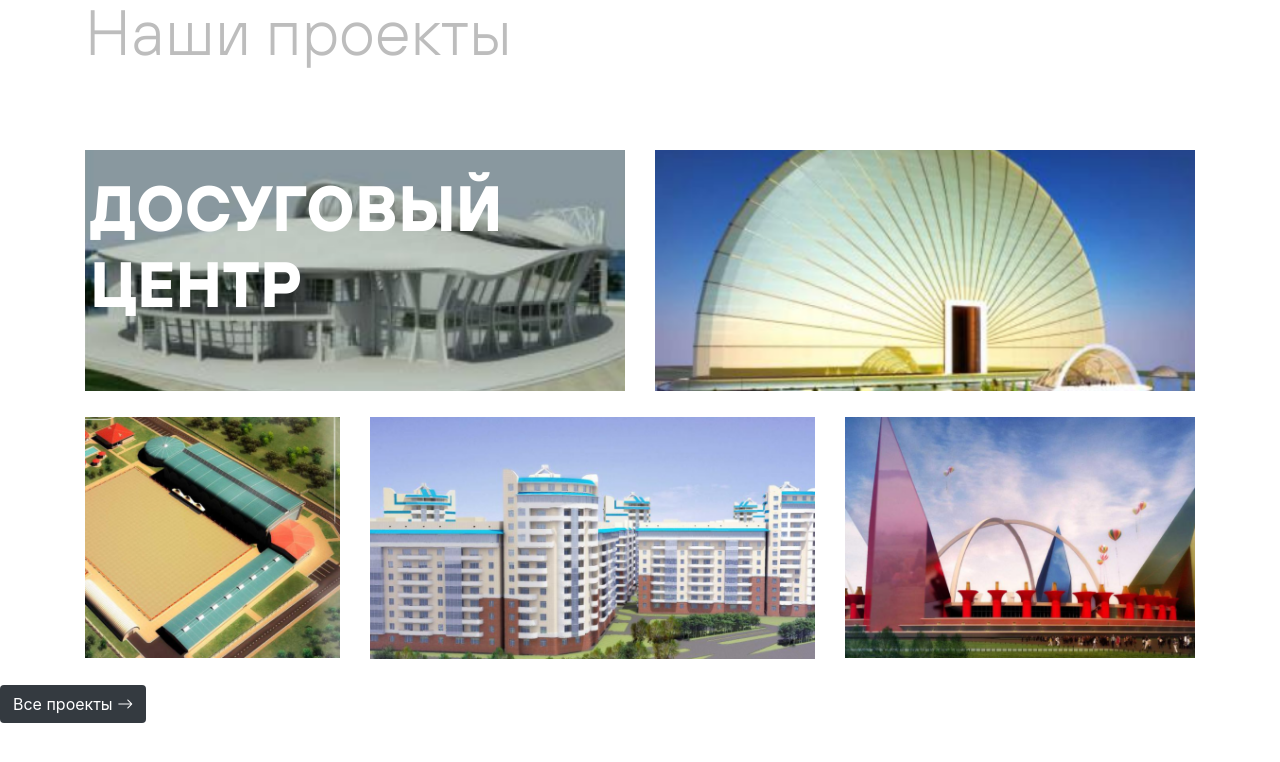
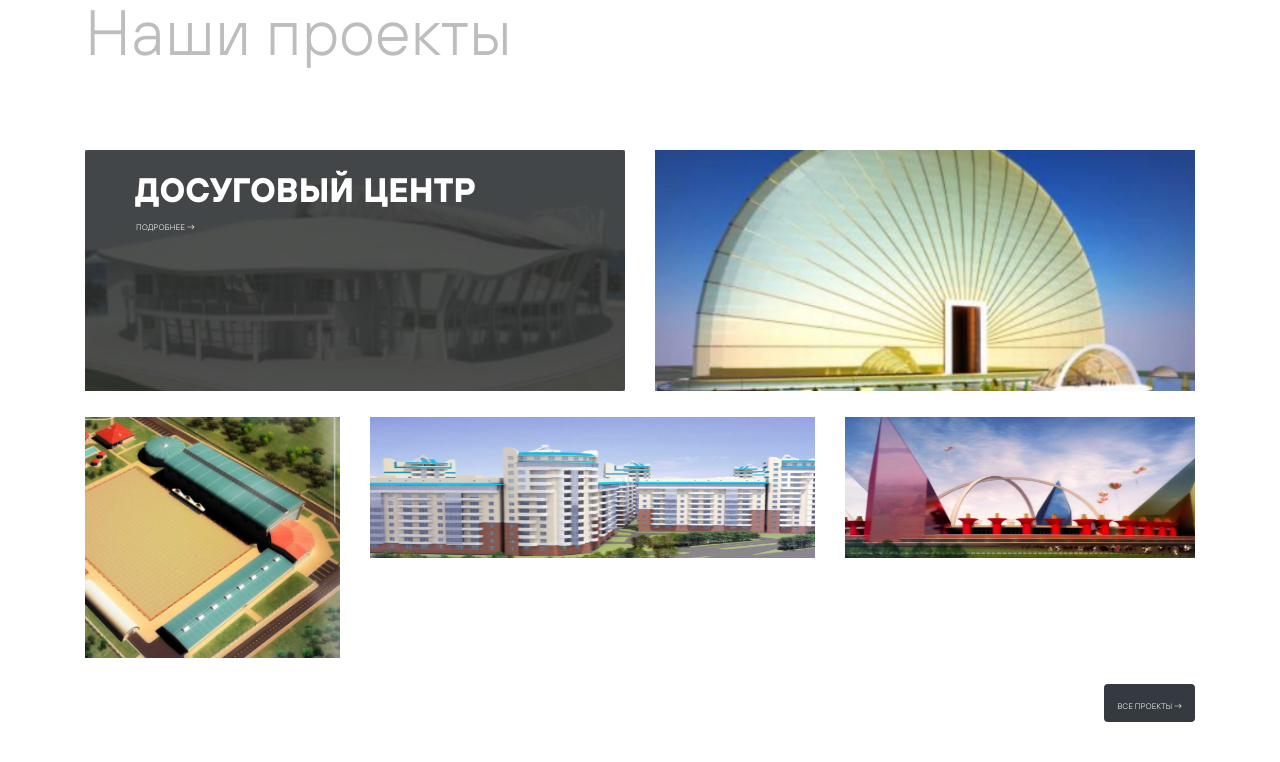
Before and after one commit to Sannetta/Digital-Project, a plain HTML site: page Наши проекты/ourproject.html in a window 1280 px wide. Drawn offline with nearby package versions, Linux system fonts and the light colour scheme; files whose address does not match are found by name.

Commit message:
доделала

```diff
--- a/Наши проекты/ourproject.html
+++ b/Наши проекты/ourproject.html
@@ -5,12 +5,10 @@
     <meta http-equiv="X-UA-Compatible" content="IE=edge" />
     <meta name="viewport" content="width=device-width, initial-scale=1.0" />
     <title>Document</title>
-    <link
-      rel="stylesheet"
+    <link rel="stylesheet"
       href="https://cdn.jsdelivr.net/npm/bootstrap@4.5.3/dist/css/bootstrap.min.css"
       integrity="sha384-TX8t27EcRE3e/ihU7zmQxVncDAy5uIKz4rEkgIXeMed4M0jlfIDPvg6uqKI2xXr2"
-      crossorigin="anonymous"
-    />
+      crossorigin="anonymous"/>
     <link
       rel="stylesheet"
       href="https://cdn.jsdelivr.net/npm/bootstrap-icons@1.5.0/font/bootstrap-icons.css"
@@ -43,16 +41,19 @@
             font-family: "TTHoves-Light";
             font-style: normal;
             font-weight: 300;
-        font-size: 4rem;
+            font-size: 64px;
             line-height: 64px;
             padding-bottom: 7%;
 
             color: rgba(189, 189, 189, 1);
           }
-
+          @media screen and (max-width: 600px) {
+          h1.card-text {
+        font-size: 10px;
+    }
+    }
 
           .marpad {
-
             padding-bottom: 26px;
           }
           .foto  {
@@ -62,28 +63,49 @@
 
           .your-style {
         font-family: "TTHoves-Bold";
-    font-weight: 700;
+        font-weight: 500;
         font-style: normal;
-    font-size: 4rem;
-   /* line-height: 4rem;*/
+        font-size: 34px;
         text-transform: uppercase;
           }
           .btn-link {
             text-decoration-line: none;
         color: white;
+        text-transform: uppercase;
+        font-family: "TTHoves-Light";
+        font-size: 8px;
+          }
+          .size {
+            padding-left: 50px;
+            background-color: rgba(51, 51, 51, 0.8);
+            margin-left: 15px;
+            margin-right: 15px;
+
+          }
+       .sizepadding {
+         padding-left: 15px;
+         padding-right: 15px
+       }
+       .himg {
+         height: 141px;
        }
 
 
     </style>
   </head>
   <body>
-    <div class="container">
+    <div class="container  ">
       <h1 class="textpro">Наши проекты</h1>
-      <div class="row marpad">
+      <div class="row marpad ">
         <div class="col-6  text-white foto ">
           <img class="img-fluid " src="Rectangle 12.png" alt="" />
-          <div class="card-img-overlay ">
-          <h1 class="card-text  your-style">Досуговый центр </h1>
+          <div class="card-img-overlay size ">
+          <h1 class="card-text  your-style m-0">Досуговый центр </h1>
+          <button class=" btn text-white  text-left p-0 ">
+            <a class="btn-link  " href="#"
+              >Подробнее <i class="bi bi-arrow-right"></i>
+            </a>
+          </button>
           </div>
         </div>
         <div class="col-6">
@@ -95,23 +117,23 @@
           <img class="img-fluid foto" src="image 16.png" alt="" />
         </div>
         <div class="col-5">
-          <img class="img-fluid foto" src="image 17.png" alt="" />
+          <img class="img-fluid foto himg" src="image 17.png" alt="" />
         </div>
         <div class="col-4">
-          <img class="img-fluid foto" src="image 18.png" alt="" />
+          <img class="img-fluid foto himg" src="image 18.png" alt="" />
         </div>
       </div>
-    </div>
-    <div class="row justify-content-end ">
-      <div class="col-12 ">
-      <button class="btn bg-dark text-white ">
+      <div class=" row justify-content-end sizepadding ">
+        <button class=" btn bg-dark text-white  text-left ">
           <a class="btn-link" href="#"
             >Все проекты <i class="bi bi-arrow-right"></i>
           </a>
         </button>
-
           </div>
     </div>
+
+
+
 
     <script
       src="https://code.jquery.com/jquery-3.5.1.slim.min.js"
```
Also changed, not shown: Наши проекты/Rectangle 17.png (deleted). Lines whose indentation alone changed are shown as unchanged.
